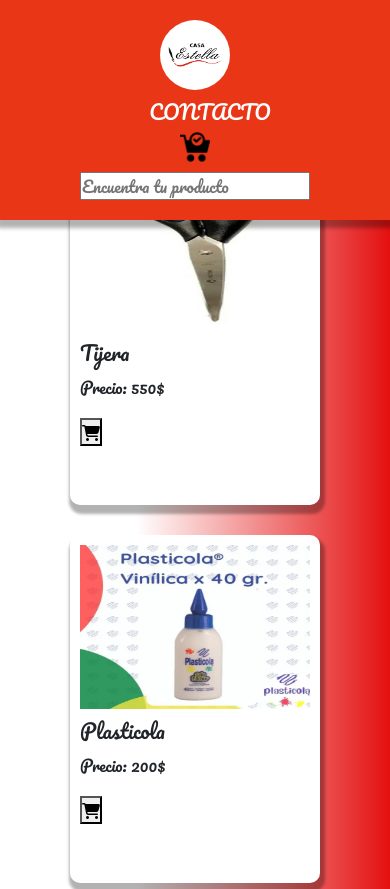
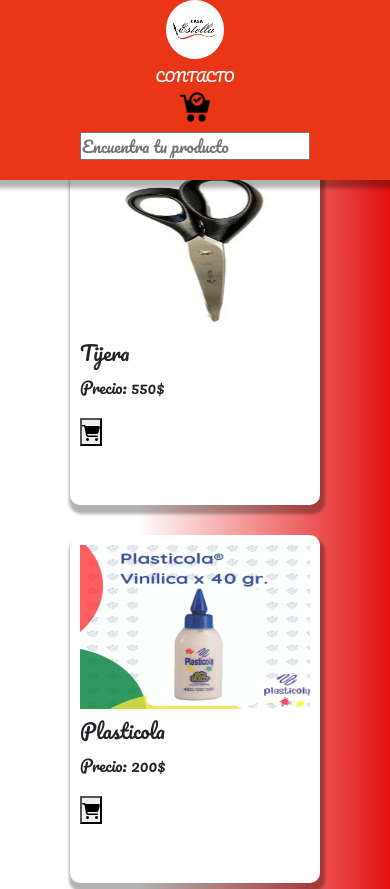
Before and after one commit to BrunoMalatesta/proyecto-js, a plain HTML site: page index2.html in a window 390 px wide. Shown: the top 889 px of the page. Drawn offline with nearby package versions, Linux system fonts and the light colour scheme; some packages are replaced by stand-ins of ours; a script that the page names is missing.

Commit message:
agglupaymediaqueries

```diff
--- a/estilos.css
+++ b/estilos.css
@@ -51,7 +51,7 @@
 }
 
 .casastella{
-  width: 16%;
+  width: 10%;
   border-radius: 50%;
 }
 
@@ -283,6 +283,10 @@
   justify-content: flex-start;
 }
 
+.lupa{
+  width: 3%;
+padding-top: 10px;
+}
 
 @media only screen and (max-width: 600px){
   #boton-carrito {
@@ -302,9 +306,30 @@
     transition: transform .2s;
   }
 
+  .contacto{
+    font-size: small;
+    margin-right: 30px;
+
+  }
+
+  .loading{
+    font-size: small;
+
+  }
+
+  .animated{
+    padding: 0%;
+
+  }
+
+  .lupa{
+    width: 0%;
+
+  }
+
 
   .casastella {
-    width: 30%;
+    width: 15%;
     border-radius: 50%;
 
   }
--- a/index2.html
+++ b/index2.html
@@ -18,11 +18,11 @@
 <body>
       <nav class="animated">
         <img src="./productos/casa stella.png" class="casastella">
-        <a class="nav-link active contacto" aria-current="page" href="./contacto.html"><h5>CONTACTO</h5></a>
+        <a class="nav-link active contacto" aria-current="page" href="./contacto.html"><h5 class="contacto">CONTACTO</h5></a>
         <button id="boton-carrito">
         <img src="./productos/carro.png" class="img-carrito">
         <span id="contadorCarrito"></span></button>
-        <input type="text" placeholder="Encuentra tu producto" id="searchInput" class="" autocomplete="off"/>
+        <input type="text" placeholder="Encuentra tu producto" id="searchInput" class="" autocomplete="off"/><img src="./productos/lupa.png" class="lupa">
       </nav>
 <img class="vueltaalcole" src="./productos/vuelta-al-cole-1-768x313.jpg">
 
```
Also changed, not shown: contacto.html (+1 -1 lines), productos/lupa.png (added).
